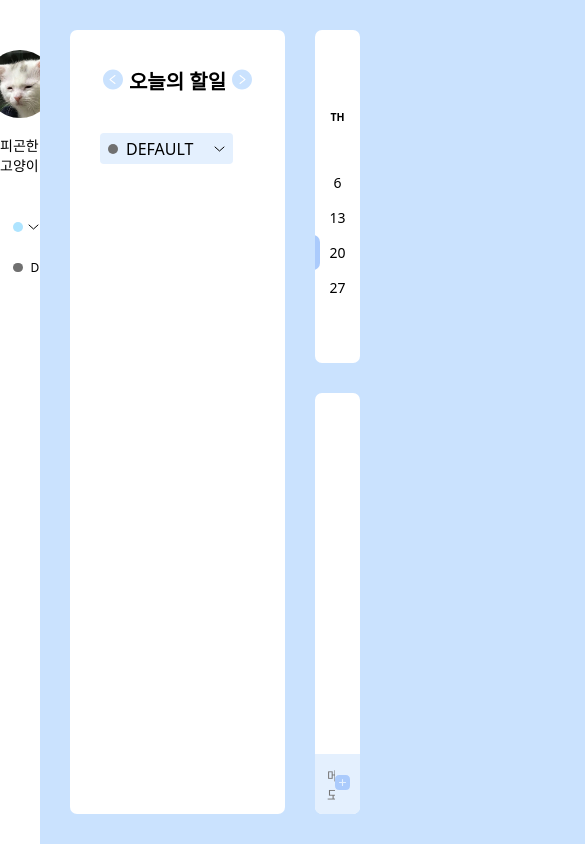
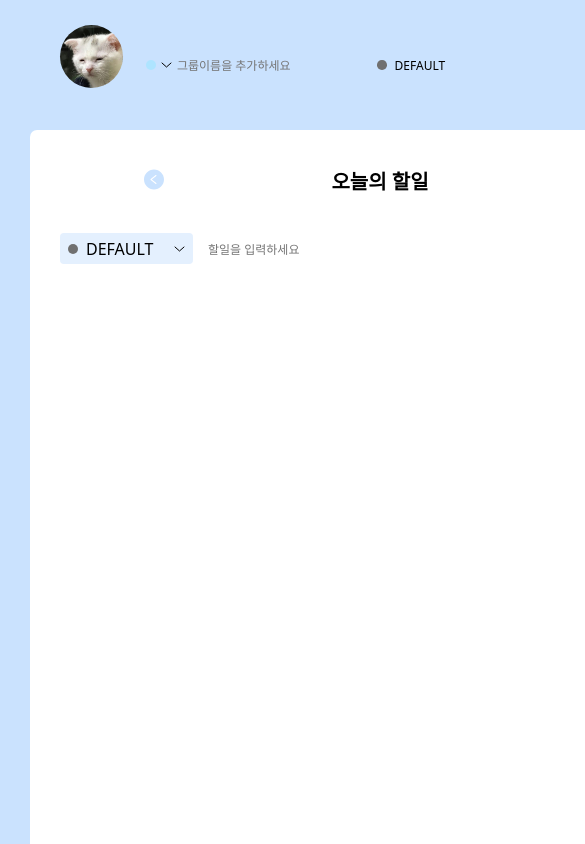
Before and after one commit to cheonyeji/willing, a React (Create React App) app: page / in a window 390 px wide. Shown: the top 844 px of the page, 585 px wide, since content can reach past the window. Built offline with nearby package versions, Linux system fonts and the light colour scheme.

Commit message:
768*반응형

```diff
--- a/src/components/group/GroupItem.tsx
+++ b/src/components/group/GroupItem.tsx
@@ -23,6 +23,15 @@ const Item = styled.li`
   margin-bottom: 18px;
   margin-left: 13px;
   margin-right: 13px;
+
+ @media (max-width: 768px) {
+
+  margin-bottom: 0px;
+  margin-bottom: 0px;
+  display: flex;
+
+
+  }
 `;
 
 const ColorCircle = styled.div<{ colorstring: string }>`
@@ -31,4 +40,5 @@ const ColorCircle = styled.div<{ colorstring: string }>`
   border-radius: 50%;
   background-color: ${(props) => props.colorstring};
   margin-right: 8px;
+
 `;
--- a/src/components/group/Groups.tsx
+++ b/src/components/group/Groups.tsx
@@ -19,17 +19,30 @@ export default Groups;
 const Ul = styled.ul`
   padding: 0;
   overflow-y: auto;
+
+  @media (max-width: 768px) {
+
+  background:none;
+  flex-direction: row;
+    display: flex;
+
+
+  }
   // custom scrollbar
   &::-webkit-scrollbar {
     width: 6px; /* width of scrollbar */
+
   }
   &::-webkit-scrollbar-thumb {
     height: 25%; /* height of scrollbar */
     background: #b9cee6; /* color of scollbar */
     border-radius: 3px;
+
+
   }
   &::-webkit-scrollbar-track {
     border-radius: 3px;
     background: #abcbfc3b; /* scrollbar background color*/
+
   }
 `;
--- a/src/components/group/NewGroup.tsx
+++ b/src/components/group/NewGroup.tsx
@@ -57,8 +57,14 @@ const Form = styled.form`
   margin-bottom: 18px;
   margin-left: 13px;
   margin-right: 13px;
+  background-color:none;
+  flex-grow: 1;
+  @media (max-width: 768px) {
+     align-items:center;
 
-  flex-grow: 1;
+    margin-bottom: 0px;
+
+  }
 `;
 
 const Input = styled.input`
@@ -67,6 +73,13 @@ const Input = styled.input`
   padding: 5px 0px;
   font-size: 12px;
   color: #929292;
+  @media (max-width: 768px) {
+
+   background-color:transparent;
+
+
+  }
+
   &:focus {
     outline: none;
     color: #000;
--- a/src/components/memo/MemoItem.tsx
+++ b/src/components/memo/MemoItem.tsx
@@ -31,12 +31,14 @@ const Li = styled.li`
   display: flex;
   flex-direction: column;
   align-items: flex-end;
+
 `;
 
 const ChatText = styled.div`
   background-color: #f0f5fc;
   border-radius: 30px 30px 1px 30px;
   margin: 8px;
+
 `;
 
 const TimeSpan = styled.span`
--- a/src/components/profile/Profile.tsx
+++ b/src/components/profile/Profile.tsx
@@ -17,6 +17,13 @@ const Wrapper = styled.div`
   flex-direction: column;
   align-items: center;
   margin-bottom: 39px;
+  @media (max-width: 768px) {
+    margin-bottom: 0px;
+   height: 130px;
+
+margin-left:30px;
+margin-right:10px;}
+
 `;
 
 const ProfileImg = styled.div`
@@ -27,10 +34,17 @@ const ProfileImg = styled.div`
   background-repeat: no-repeat;
   background-size: cover;
   background-position: center center;
-
   margin-bottom: 17px;
+  @media (max-width: 768px) {
+    width: 63px;
+   height: 63px;
+   }
 `;
 
 const ProfileText = styled.span`
   font-size: 14px;
+  @media (max-width: 768px) {
+ display: none;
+
+  }
 `;
--- a/src/pages/GroupPage.tsx
+++ b/src/pages/GroupPage.tsx
@@ -17,4 +17,14 @@ const Wrapper = styled.div`
   display: flex;
   flex-direction: column;
   overflow-y: auto;
+  @media (max-width: 768px) {
+
+
+
+    flex-direction:row ;
+    display: flex;
+
+
+
+}
 `;
--- a/src/pages/LeftSidePage.tsx
+++ b/src/pages/LeftSidePage.tsx
@@ -12,4 +12,5 @@ function SidebarPage(props: pageProps) {
   );
 }
 
+
 export default SidebarPage;
--- a/src/pages/MainPage.tsx
+++ b/src/pages/MainPage.tsx
@@ -81,6 +81,16 @@ const Wrapper = styled.div`
   height: 100vh;
   grid-template-columns: repeat(12, 1fr);
   gap: 30px;
+  /* height:100vh; */
+/* 배경 */
+@media (max-width: 768px) {
+    display: flex;
+    flex-direction: column;
+    gap: 0;
+   height:100%;
+
+  }
+
 `;
 
 const ToDoPageWrapper = styled((props: pageProps) => <ToDoPage {...props} />)`
@@ -88,6 +98,22 @@ const ToDoPageWrapper = styled((props: pageProps) => <ToDoPage {...props} />)`
   grid-column: 3/10;
   background-color: #ffffff;
   border-radius: 7px;
+
+  /* 리스트 */
+  @media (max-width: 768px) {
+    width: 700px;
+    flex-direction: column;
+    height: 100vh;
+    margin-left: 30px;
+    margin-right: 30px;
+   margin-top: 0;
+   margin-bottom:0;
+  }
+
+
+
+
+
 `;
 const RightSidePageWrapper = styled((props: pageProps) => (
   <RightSidePage {...props} />
@@ -98,6 +124,18 @@ const RightSidePageWrapper = styled((props: pageProps) => (
   display: flex;
   flex-direction: column;
   overflow-y: auto;
+
+
+  /* 달력/채팅 */
+  @media (max-width: 768px) {
+    width: 700px;
+
+    margin-left: 30px;
+    margin-right: 30px;
+
+
+  }
+
 `;
 
 const LeftSidePageWrapper = styled((props: pageProps) => (
@@ -108,4 +146,22 @@ const LeftSidePageWrapper = styled((props: pageProps) => (
   display: flex;
   flex-direction: column;
   overflow-y: auto;
+
+  /* 프로필 */
+  @media (max-width: 768px) {
+    width: 700px;
+
+    flex-direction: row;
+    display: flex;
+    height: 130px;
+    background-color:white;
+    align-items: center;
+    margin-left: 30px;
+    margin-right: 30px;
+    overflow-y:hidden;
+    background-color: transparent;
+}
+
+
+
 `;
--- a/src/pages/RightSidePage.tsx
+++ b/src/pages/RightSidePage.tsx
@@ -21,9 +21,15 @@ const ShowCalendarWrapper = styled((props: pageProps) => (
   background-color: #ffffff;
   border-radius: 7px;
   margin-bottom: 30px;
+  @media (max-width: 768px) {
+  height: 100vh;
+  }
 `;
 
 const MemoPageWrapper = styled((props: pageProps) => <MemoPage {...props} />)`
   background-color: #ffffff;
   border-radius: 7px;
+  @media (max-width: 768px) {
+    height: 100vh;
+  }
 `;
```
